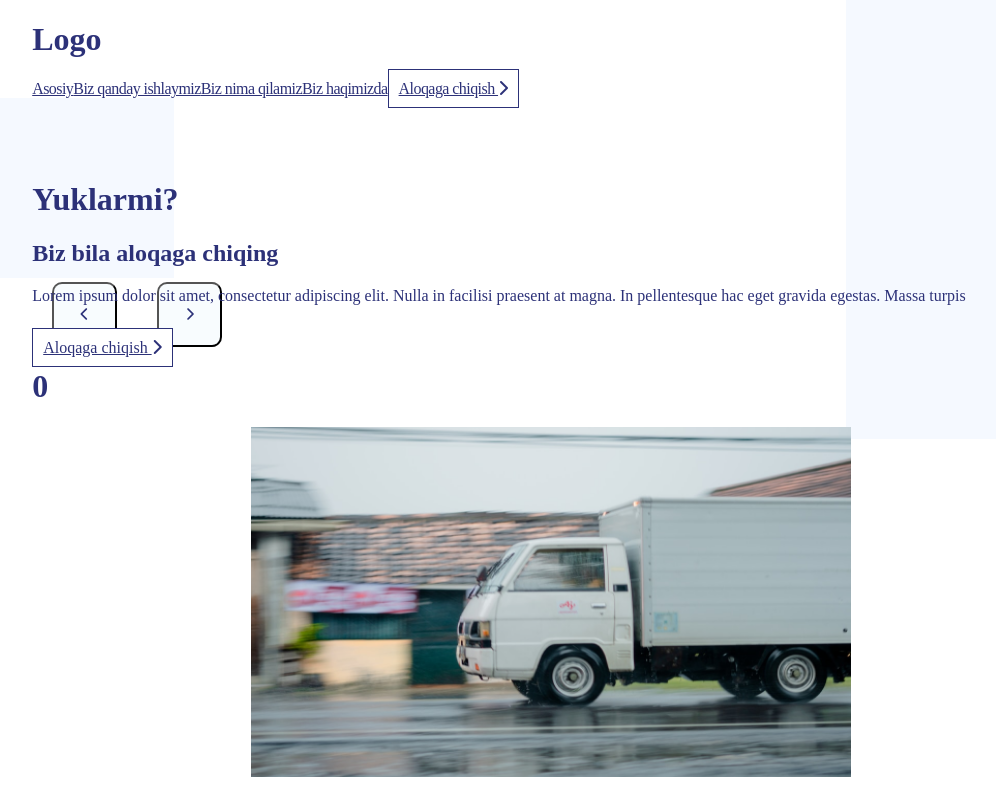
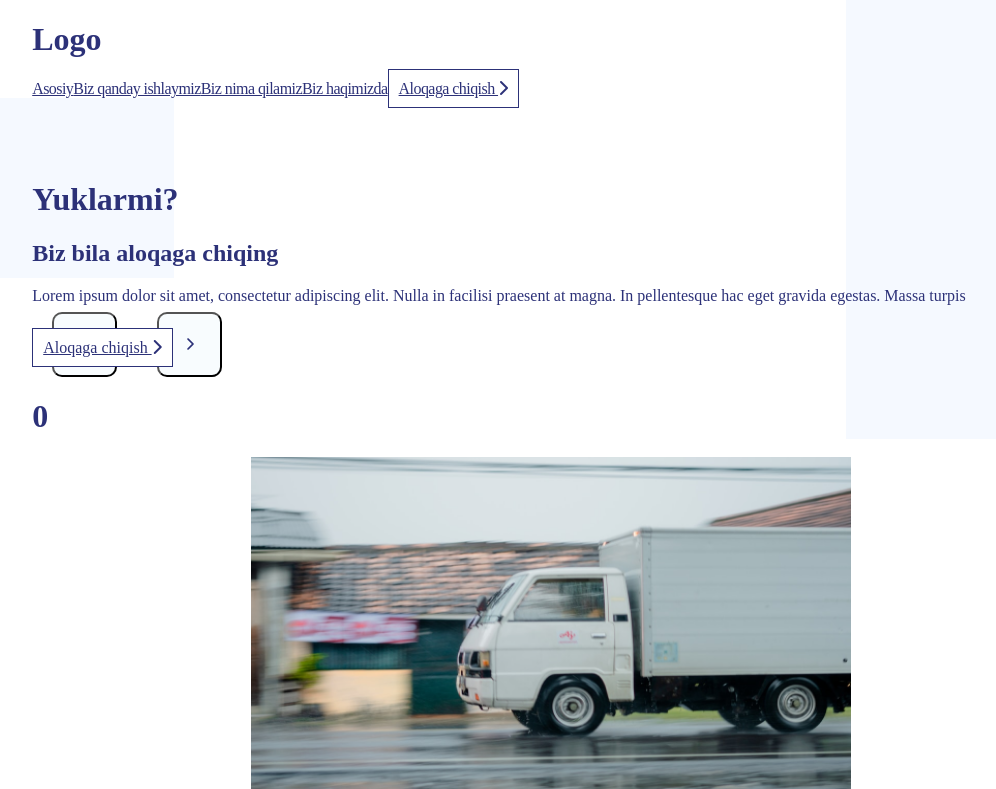
Before and after one commit to hakimov-dev/truck-service-landing, a Vue app: page / in a window 1280 px wide. Shown: the top 789 px of the page, without its empty margins (39-1035 px from the left). Built offline with nearby package versions, Linux system fonts and the light colour scheme; the HTML template or start-up script is replaced by a standard one.

Commit message:
Added new style in '.slider'

```diff
--- a/src/components/Header/components/Slider.vue
+++ b/src/components/Header/components/Slider.vue
@@ -33,6 +33,9 @@ export default {
 </script>
 
 <style scoped>
+.slider{
+    margin-top: 30px;
+}
 button{
     width: 65px;
     height: 65px;
```
